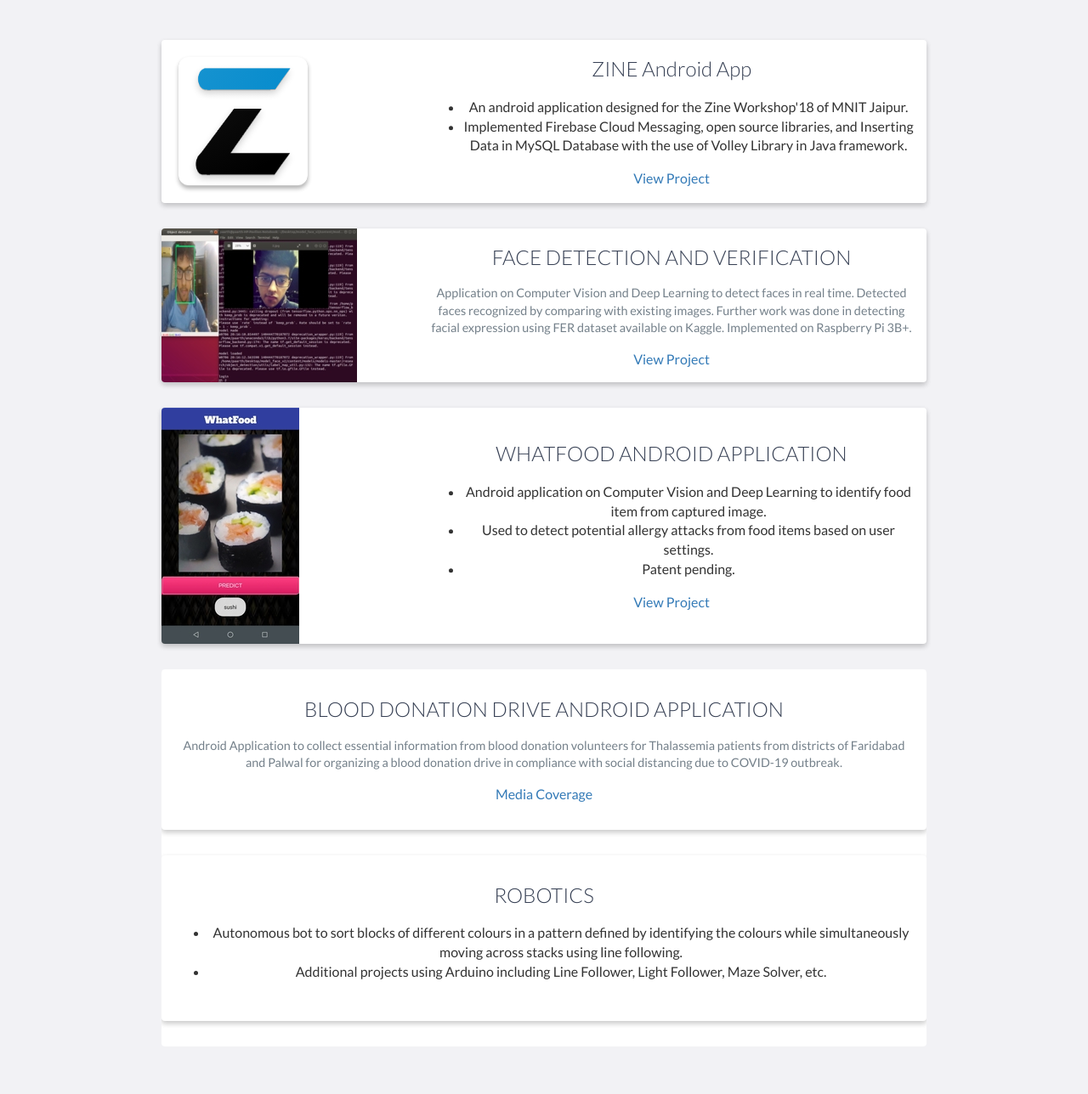
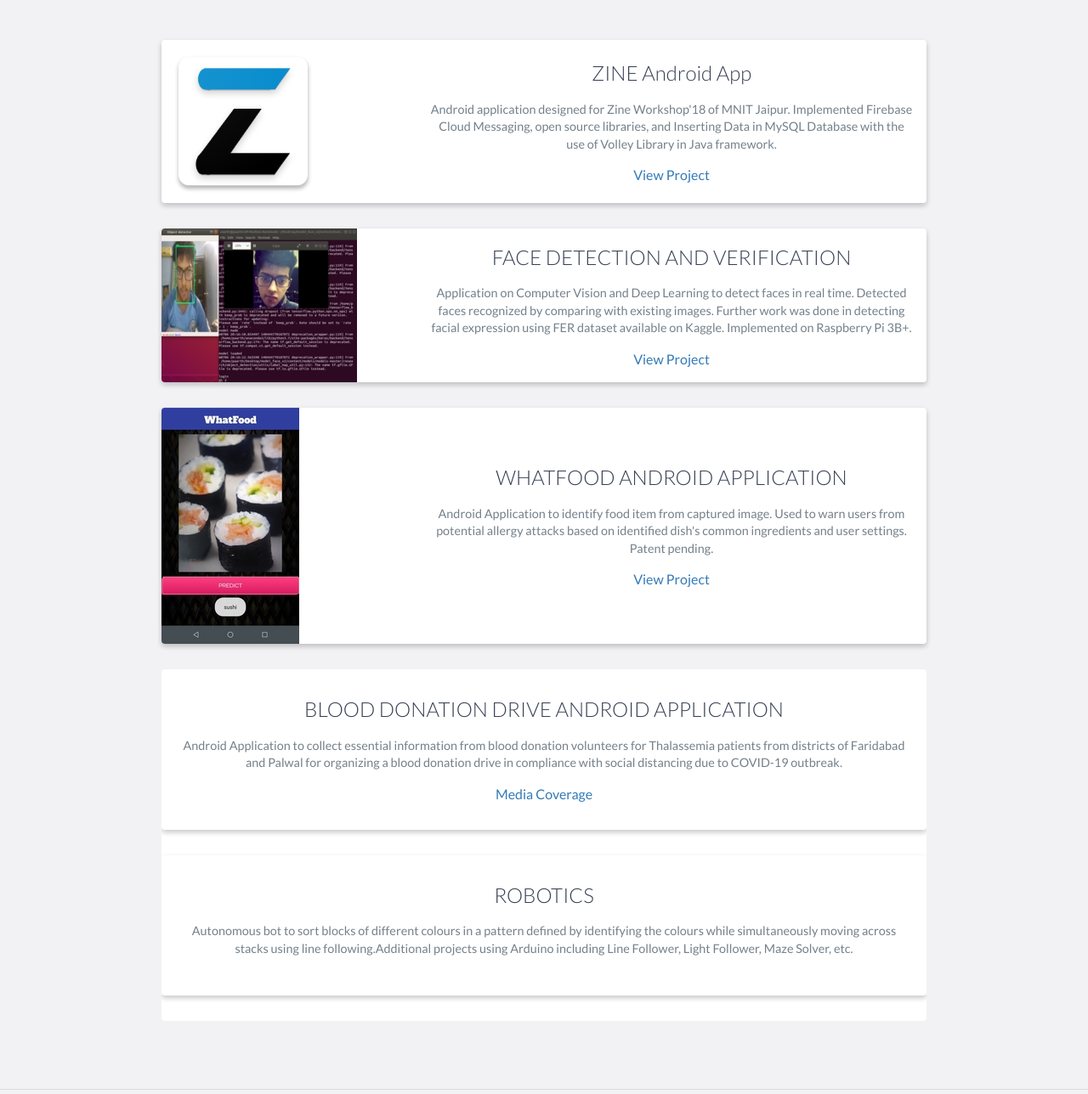
Before and after one commit to paarthbir77/paarthbir77.github.io, a website: page index.html in a window 1280 px wide. Shown: the part 2612-3900 px from the top of the page at 85% size. Drawn offline with nearby package versions, Linux system fonts and the light colour scheme.

Commit message:
Update index.html
updated bullets to text

```diff
--- a/index.html
+++ b/index.html
@@ -235,10 +235,9 @@
                     <div class="project-info">
                         <h3>ZINE Android App</h3>
                         <p>
-                            <ul>
-				    <li>An android application designed for the Zine Workshop'18 of MNIT Jaipur.</li>
-				    <li>Implemented Firebase Cloud Messaging, open source libraries, and Inserting Data in MySQL Database with the use of Volley Library in Java framework.</li>
-			    </ul>
+				Android application designed for Zine Workshop'18 of MNIT Jaipur.
+				Implemented Firebase Cloud Messaging, open source libraries, and Inserting Data in MySQL Database with the use
+				of Volley Library in Java framework.
                         </p>
                         <a href="https://github.com/zine-robotics/Zine-Android">View Project</a>
                     </div>
@@ -254,7 +253,9 @@
                     <div class="project-info">
                         <h3>FACE DETECTION AND VERIFICATION</h3>
                         <p>
-                            Application on Computer Vision and Deep Learning to detect faces in real time. Detected faces recognized by comparing with existing images. Further work was done in detecting facial expression using FER dataset available on Kaggle. Implemented on Raspberry Pi 3B+.
+				Application on Computer Vision and Deep Learning to detect faces in real time.
+				Detected faces recognized by comparing with existing images. Further work was done
+				in detecting facial expression using FER dataset available on Kaggle. Implemented on Raspberry Pi 3B+.
                         </p>
                         <a href="https://github.com/paarthbir77/face-detection">View Project</a>
                     </div>
@@ -269,11 +270,10 @@
                     <!-- End .project-image -->
                     <div class="project-info">
                         <h3>WHATFOOD ANDROID APPLICATION</h3>
-                        <ul>
-				<li>Android application on Computer Vision and Deep Learning to identify food item from captured image.</li>
-				<li>Used to detect potential allergy attacks from food items based on user settings.</li>
-				<li>Patent pending.</li>
-                        </ul>
+			    <p>
+				    Android Application to identify food item from captured image. Used to warn users from potential allergy attacks based on identified dish's common
+				    ingredients and user settings. Patent pending.
+			    </p>
                         <a href="https://github.com/paarthbir77/WhatFood-Android-App">View Project</a>
                     </div>
                     <!-- End .project-info -->
@@ -285,8 +285,8 @@
 	    <div class="project-info">
         <h3>BLOOD DONATION DRIVE ANDROID APPLICATION</h3>
         <p>
-             Android Application to collect essential information from blood donation volunteers for Thalassemia patients from districts of Faridabad and Palwal for organizing a blood
-	donation drive in compliance with social distancing due to COVID-19 outbreak.
+		Android Application to collect essential information from blood donation volunteers for Thalassemia patients from districts
+		of Faridabad and Palwal for organizing a blood donation drive in compliance with social distancing due to COVID-19 outbreak.
         </p>
 	    <a href="https://drive.google.com/drive/folders/1WBZvpuVbxb_OHWrI71NtvSOLezpfntq9?usp=sharing">Media Coverage</a>
     </div>
@@ -294,10 +294,12 @@
     <div class="project shadow-large">
 	    <div class="project-info">
         <h3>ROBOTICS</h3>
-        <ul>
-                <li>Autonomous bot to sort blocks of different colours in a pattern defined by identifying the colours while simultaneously moving across stacks using line following. </li>
-		<li>Additional projects using Arduino including Line Follower, Light Follower, Maze Solver, etc.</li>
-        </ul>
+		    <p>
+			    Autonomous bot to sort blocks of different colours in a pattern defined by identifying the colours while
+			    simultaneously moving across stacks using line following.Additional projects using Arduino including
+			    Line Follower, Light Follower, Maze Solver, etc.
+		    </p>
+
     </div>
 			</div>
     <!-- End .project-info -->
@@ -341,7 +343,7 @@
         <h3>A Review on Medical Image Analysis with Convolutional Neural Networks</h3>
 	    <h4>2020 IEEE INTERNATIONAL CONFERENCE ON COMPUTING, POWER AND COMMUNICATION TECHNOLOGIES (GUCON)</h4>
         <p>
-                The review introduces a few popular algorithms using Convolutional Neural Networks(CNNs) being used in the field along with their applications:
+                The review introduces a few popular algorithms using Convolutional Neural Networks(CNNs) being used in medical image analysis along with their applications:
 		Classification, Detection, Segmentation, Registration and Image Enhancement.
         </p>
 	    <a href="https://ieeexplore.ieee.org/abstract/document/9231203">View Publication</a>
```
